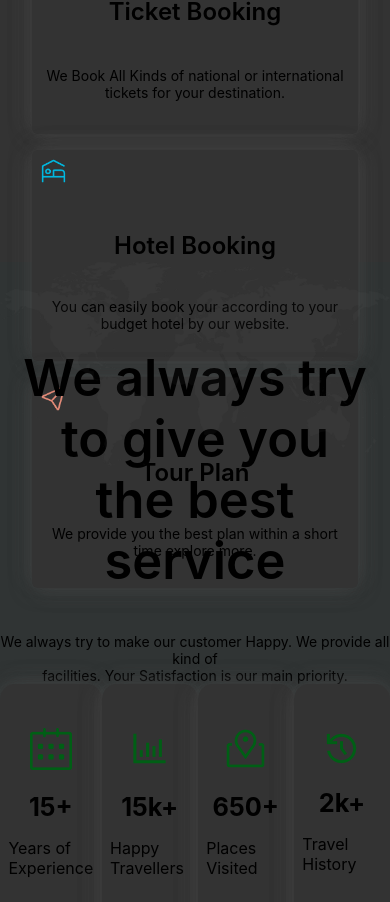
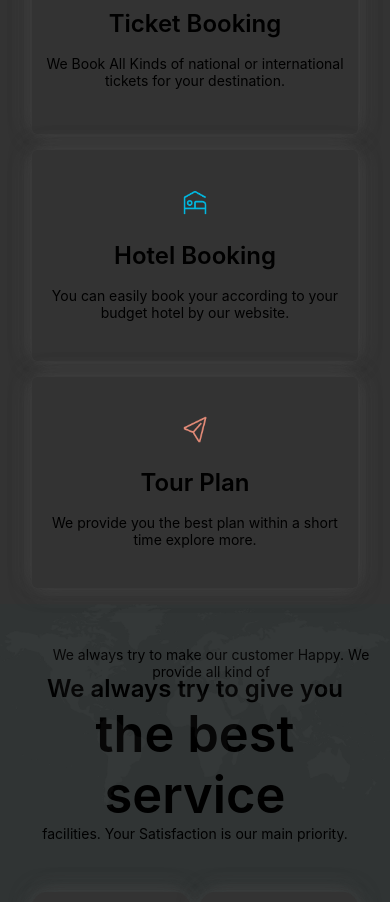
Before and after one commit to nishant-ai/TravelGo, a React (Create React App) app: page / in a window 390 px wide. Shown: the part 1088-1990 px from the top of the page. Built offline with nearby package versions, Linux system fonts and the light colour scheme.

Commit message:
made cover, our services and services stats section responsive for mobile devices 480px downwards

```diff
--- a/src/components/Service.js
+++ b/src/components/Service.js
@@ -48,6 +48,11 @@
   padding-top: 1vh;
   cursor: pointer;
   align-items: center;
+  @media (max-width: 480px) {
+    height: 100%;
+    align-content: center;
+    justify-content: center;
+}
 `
 
 const ServiceTitle = styled.div`
--- a/src/components/ServiceCard.js
+++ b/src/components/ServiceCard.js
@@ -37,11 +37,14 @@
 }
 @media (max-width: 480px) {
         text-align: center;
+        justify-content: center;
+        align-items: center;
         padding: 8px;
         margin-bottom: 16px;
         width: 100%;
         // height: 100%;6
-        display: grid;
+        display: flex;
+        flex-direction: column;
       }
 `;
 
@@ -68,11 +71,14 @@
   }
   @media (max-width: 480px) {
     text-align: center;
+    justify-content: center;
+    align-items: center;
     padding: 8px;
     margin-bottom: 16px;
     width: 100%;
     // height: 100%;
-    display: grid;
+    display: flex;
+    flex-direction: column;
   }
 `;
 
--- a/src/components/ServiceStats.js
+++ b/src/components/ServiceStats.js
@@ -28,12 +28,19 @@
     flex-direction: column;
     width: 100vw;
     height: 80vh;
+    @media (max-width: 480px) {
+      padding: 0 32px;
+      height: 100%;
+    }
 `
 
 const Background = styled.img`
   position: absolute;
   align-self: center;
   max-width: 100vw;
+  @media (max-width: 480px) {
+    width: 100%;
+  }
 `
 const CoverTitleu = styled.div` // cover title upper text
   margin-top: 10vh;
@@ -41,6 +48,10 @@
   font-weight: 600;
   font-size: 6vh;
   text-align: center;
+  @media (max-width: 480px) {
+    margin-top: 70px;
+    font-size: 24px;
+  }
 `
 
 const CoverTitle = styled.div`
@@ -48,11 +59,17 @@
   font-weight: 600;
   font-size: 6vh;
   text-align: center;
+  @media (max-width: 480px) {
+
+  }
 `
 const CoverText = styled.div`
   font-size: 14px;
   color: black;
   text-align: center;
+  @media (max-width: 480px) {
+
+  }
 `
 
 const CoverTextu = styled.div` // cover text upper
@@ -60,11 +77,21 @@
   color: black;
   padding-top: 5vh;
   text-align: center;
+  @media (max-width: 480px) {
+    position: absolute;
+  }
 `
 
 const StatsCards = styled.div`
   display: flex;
   flex: 1;
+  align-items: center;
   justify-content: space-evenly;
-  align-items: center;
+  @media (max-width: 480px) {
+    margin-top: 50px;
+    display: grid;
+    grid-template-columns: 1fr 1fr;
+    grid-gap: 10px;
+    text-align: center;
+  }
 `
--- a/src/components/StatsCard.js
+++ b/src/components/StatsCard.js
@@ -27,6 +27,10 @@
   box-shadow: 6px -6px 20px rgba(88, 88, 88, 0.16),
     -6px 6px 20px rgba(88, 88, 88, 0.16), -6px -6px 20px rgba(88, 88, 88, 0.16),
     6px 6px 20px rgba(88, 88, 88, 0.16);
+    @media (max-width: 480px) {
+      width: 100%;
+      height: 100%;
+    }
 `;
 
 const Image = styled.img`
```
